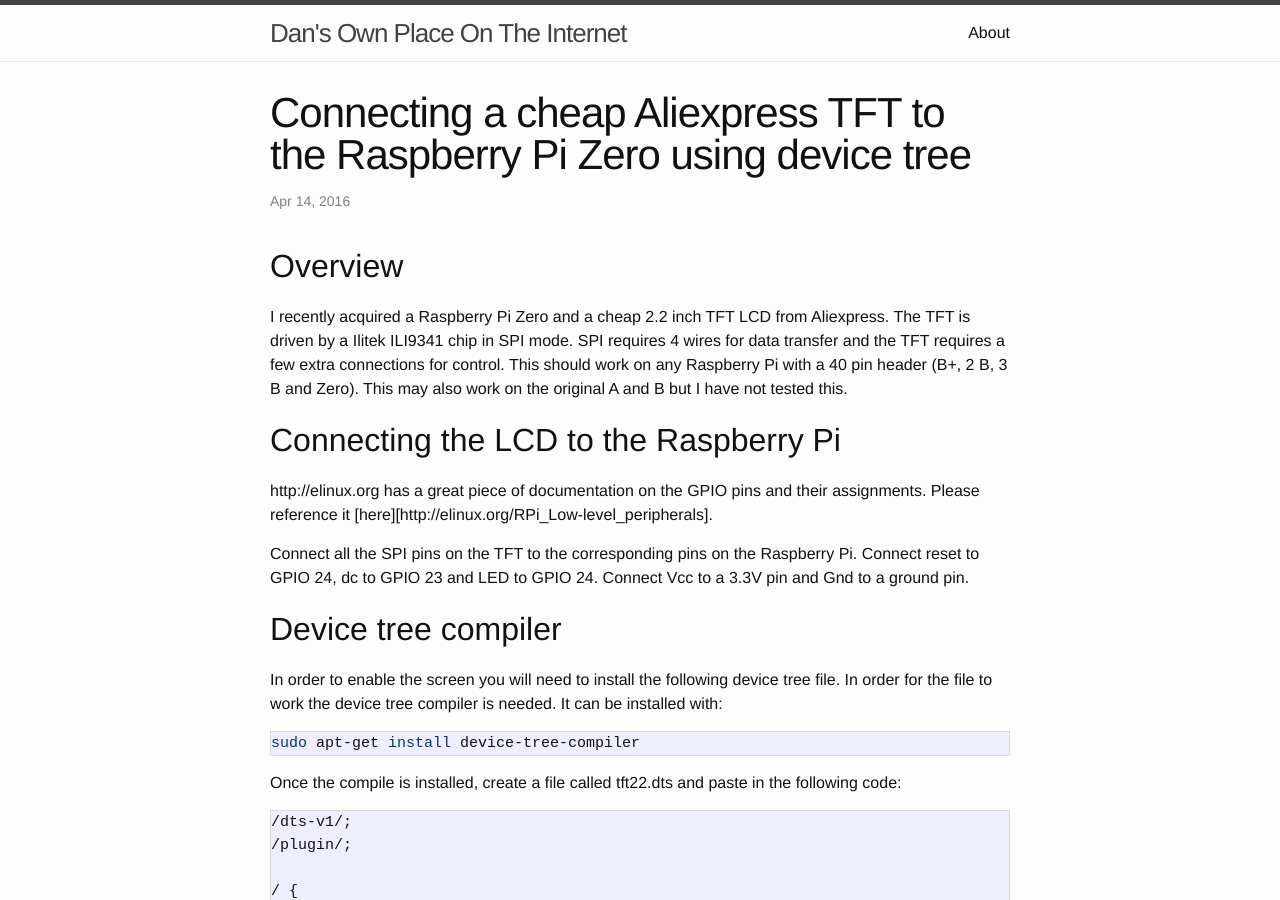
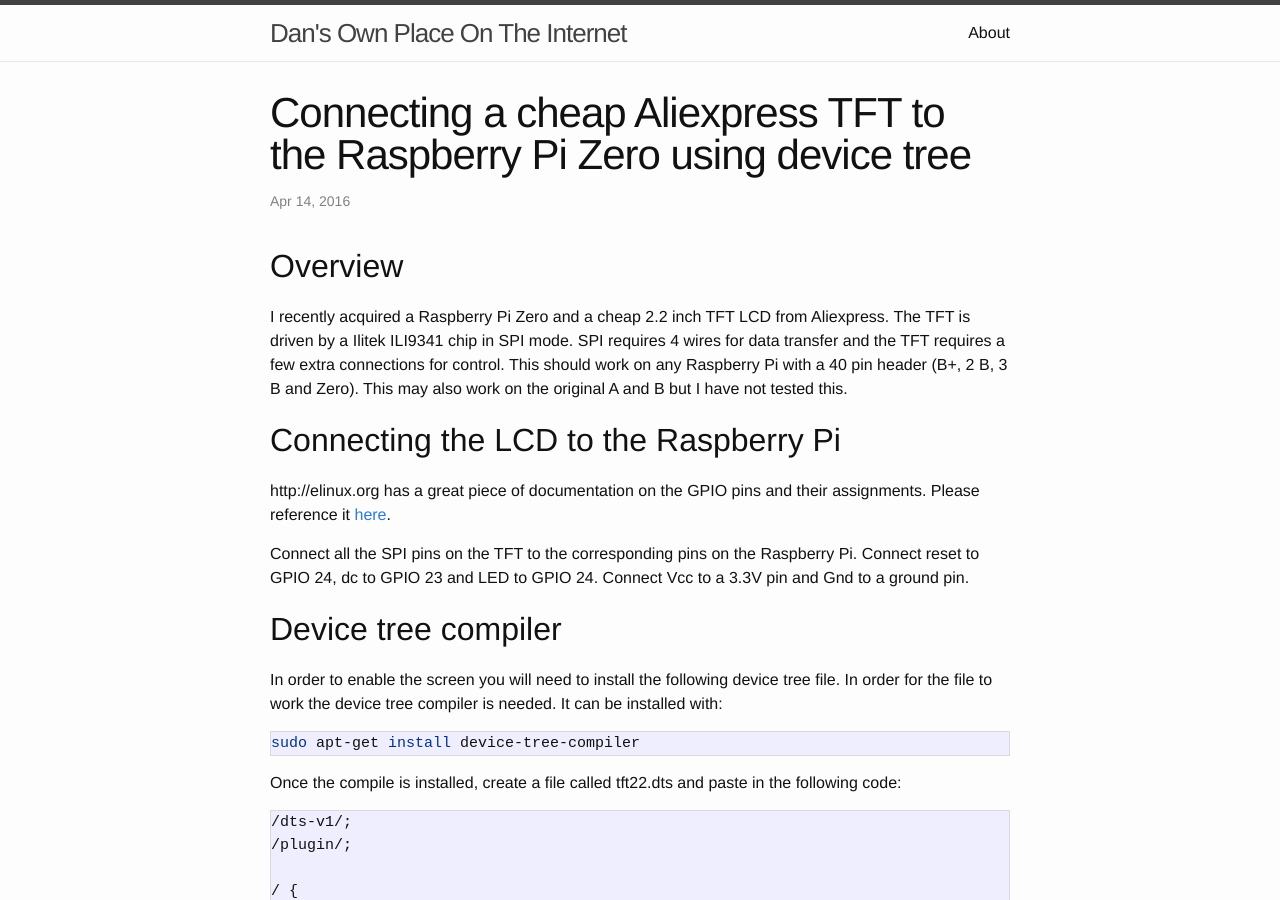
Before and after one commit to dkulinski/nonhazardo.us, a Jekyll site: the page built from _posts/2016-04-14-raspberry_pi_zero_spi_screen.markdown, in a window 1280 px wide and 900 px high. Built offline with Jekyll 4.4.1, drawn with Linux system fonts in a browser that asks for light colours; Markdown is read by kramdown in place of the engine named in the settings.

Commit message:
Fixed link element

```diff
--- a/_posts/2016-04-14-raspberry_pi_zero_spi_screen.markdown
+++ b/_posts/2016-04-14-raspberry_pi_zero_spi_screen.markdown
@@ -8,7 +8,7 @@ categories: raspberry pi tft spi device tree
 I recently acquired a Raspberry Pi Zero and a cheap 2.2 inch TFT LCD from Aliexpress.  The TFT is driven by a Ilitek ILI9341 chip in SPI mode.  SPI requires 4 wires for data transfer and the TFT requires a few extra connections for control. This should work on any Raspberry Pi with a 40 pin header (B+, 2 B, 3 B and Zero). This may also work on the original A and B but I have not tested this.
 
 ##Connecting the LCD to the Raspberry Pi
-http://elinux.org has a great piece of documentation on the GPIO pins and their assignments.  Please reference it [here][http://elinux.org/RPi\_Low-level\_peripherals].
+http://elinux.org has a great piece of documentation on the GPIO pins and their assignments.  Please reference it [here](http://elinux.org/RPi\_Low-level\_peripherals).
 
 Connect all the SPI pins on the TFT to the corresponding pins on the Raspberry Pi.  Connect reset to GPIO 24, dc to GPIO 23 and LED to GPIO 24. Connect Vcc to a 3.3V pin and Gnd to a ground pin.
 
```
